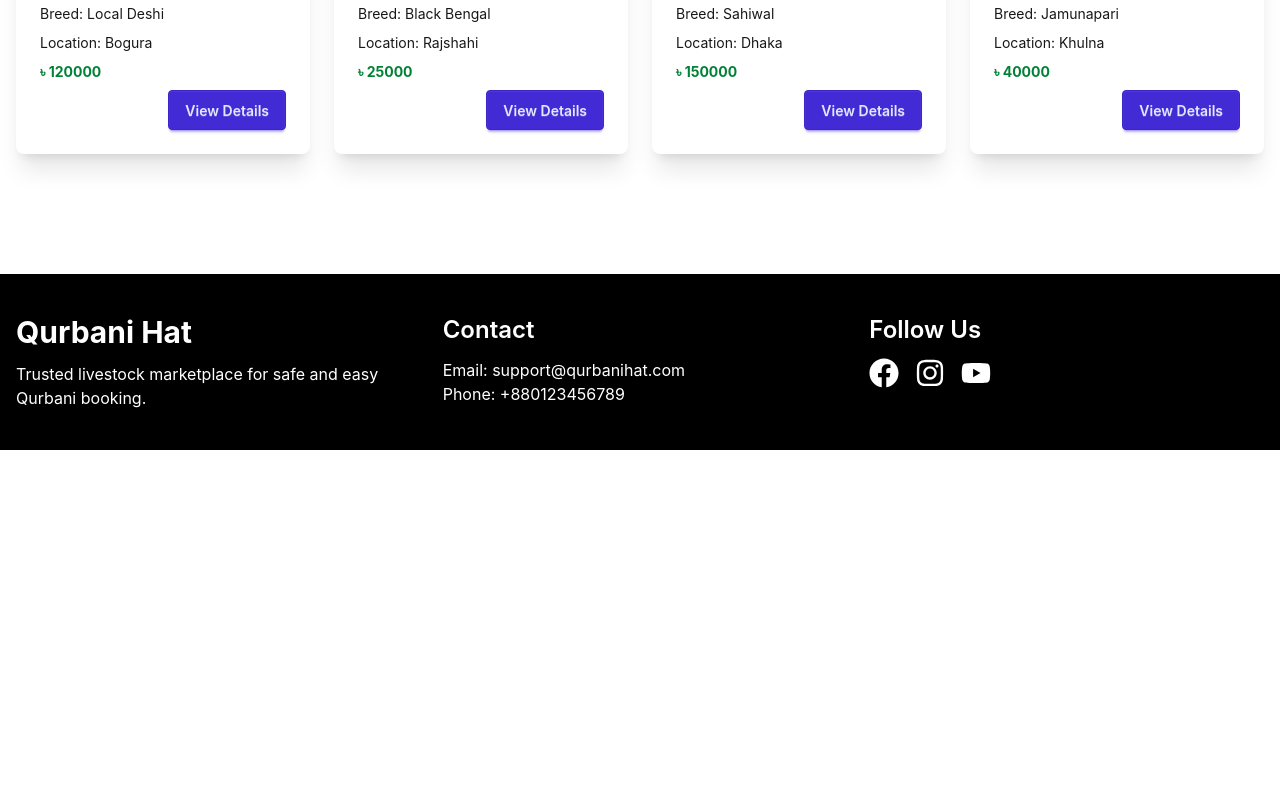
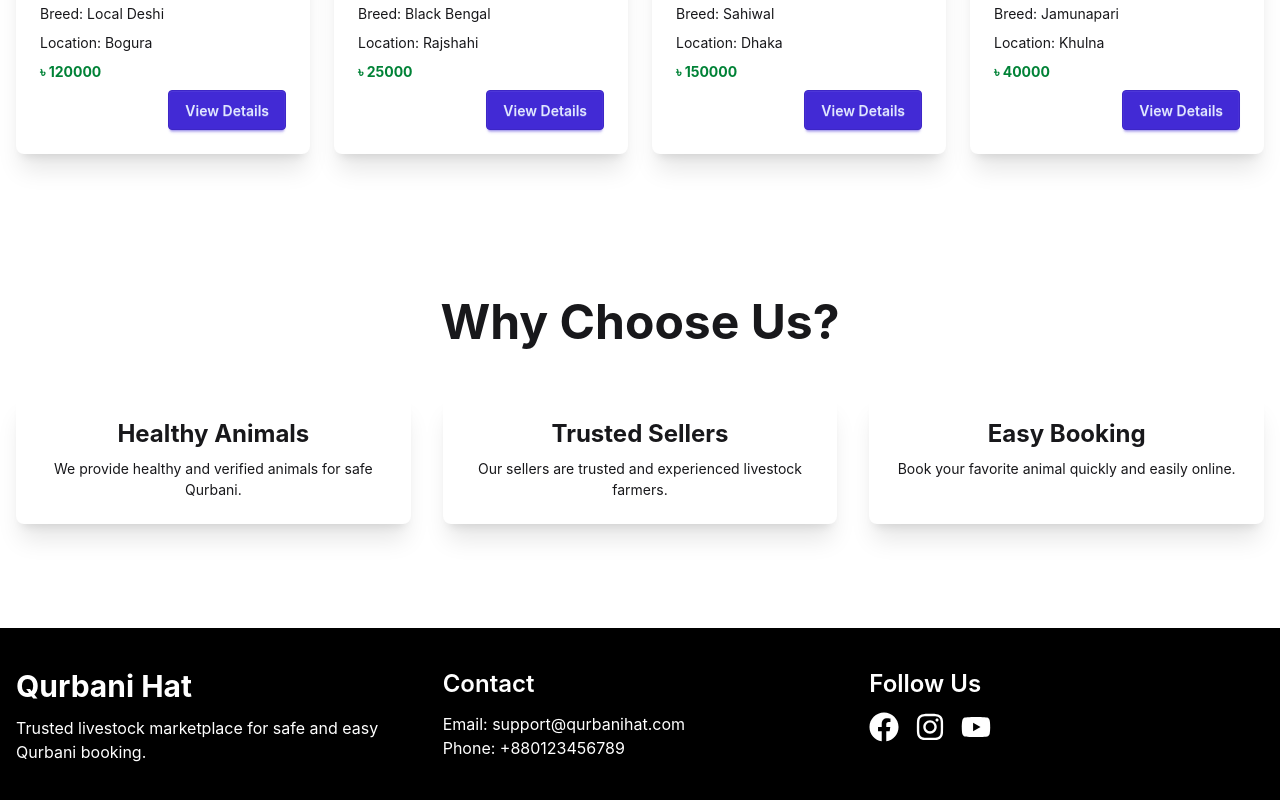
Before and after one commit to sumaya-jahan/Qurbani-hat, a React (Vite) app: page / in a window 1280 px wide. Shown: the part 1337-2137 px from the top of the page. Before the commit the page ends 1787 px from the top, so only its background shows below. Built offline with nearby package versions, Linux system fonts and the light colour scheme; no server answers.

Commit message:
add extra section to home page

```diff
--- /dev/null
+++ b/src/components/ExtraSection.jsx
@@ -0,0 +1,66 @@
+const ExtraSection = () => {
+
+    return (
+        <div className="max-w-7xl mx-auto px-4 py-16">
+
+            <h1 className="text-5xl font-bold text-center mb-12">
+                Why Choose Us?
+            </h1>
+
+            <div className="grid grid-cols-1 md:grid-cols-3 gap-8">
+
+                <div className="card bg-base-100 shadow-xl">
+
+                    <div className="card-body text-center">
+
+                        <h2 className="text-2xl font-bold">
+                            Healthy Animals
+                        </h2>
+
+                        <p>
+                            We provide healthy and verified animals for safe Qurbani.
+                        </p>
+
+                    </div>
+
+                </div>
+
+                <div className="card bg-base-100 shadow-xl">
+
+                    <div className="card-body text-center">
+
+                        <h2 className="text-2xl font-bold">
+                            Trusted Sellers
+                        </h2>
+
+                        <p>
+                            Our sellers are trusted and experienced livestock farmers.
+                        </p>
+
+                    </div>
+
+                </div>
+
+                <div className="card bg-base-100 shadow-xl">
+
+                    <div className="card-body text-center">
+
+                        <h2 className="text-2xl font-bold">
+                            Easy Booking
+                        </h2>
+
+                        <p>
+                            Book your favorite animal quickly and easily online.
+                        </p>
+
+                    </div>
+
+                </div>
+
+            </div>
+
+        </div>
+    );
+};
+
+export default ExtraSection;
--- a/src/pages/Home/Home.jsx
+++ b/src/pages/Home/Home.jsx
@@ -2,16 +2,20 @@ import { useEffect, useState } from "react";
 import { Link } from "react-router-dom";
 
 import hero from "../../assets/hero.jpeg";
+
 import AnimalCard from "../../components/AnimalCard";
+import ExtraSection from "../../components/ExtraSection";
 
 const Home = () => {
 
     const [animals, setAnimals] = useState([]);
 
     useEffect(() => {
+
         fetch("/animals.json")
             .then((res) => res.json())
             .then((data) => setAnimals(data));
+
     }, []);
 
     return (
@@ -23,9 +27,11 @@ const Home = () => {
                     backgroundImage: `url(${hero})`,
                 }}
             >
+
                 <div className="hero-overlay bg-black/60"></div>
 
                 <div className="hero-content text-neutral-content text-center">
+
                     <div className="max-w-2xl">
 
                         <h1 className="mb-5 text-5xl font-bold">
@@ -37,14 +43,20 @@ const Home = () => {
                         </p>
 
                         <Link to="/animals">
+
                             <button className="btn btn-primary">
                                 Browse Animals
                             </button>
+
                         </Link>
 
                     </div>
+
                 </div>
+
             </div>
+
+
 
             <div className="max-w-7xl mx-auto py-20 px-4">
 
@@ -67,6 +79,10 @@ const Home = () => {
 
             </div>
 
+
+
+            <ExtraSection />
+
         </div>
     );
 };
```
